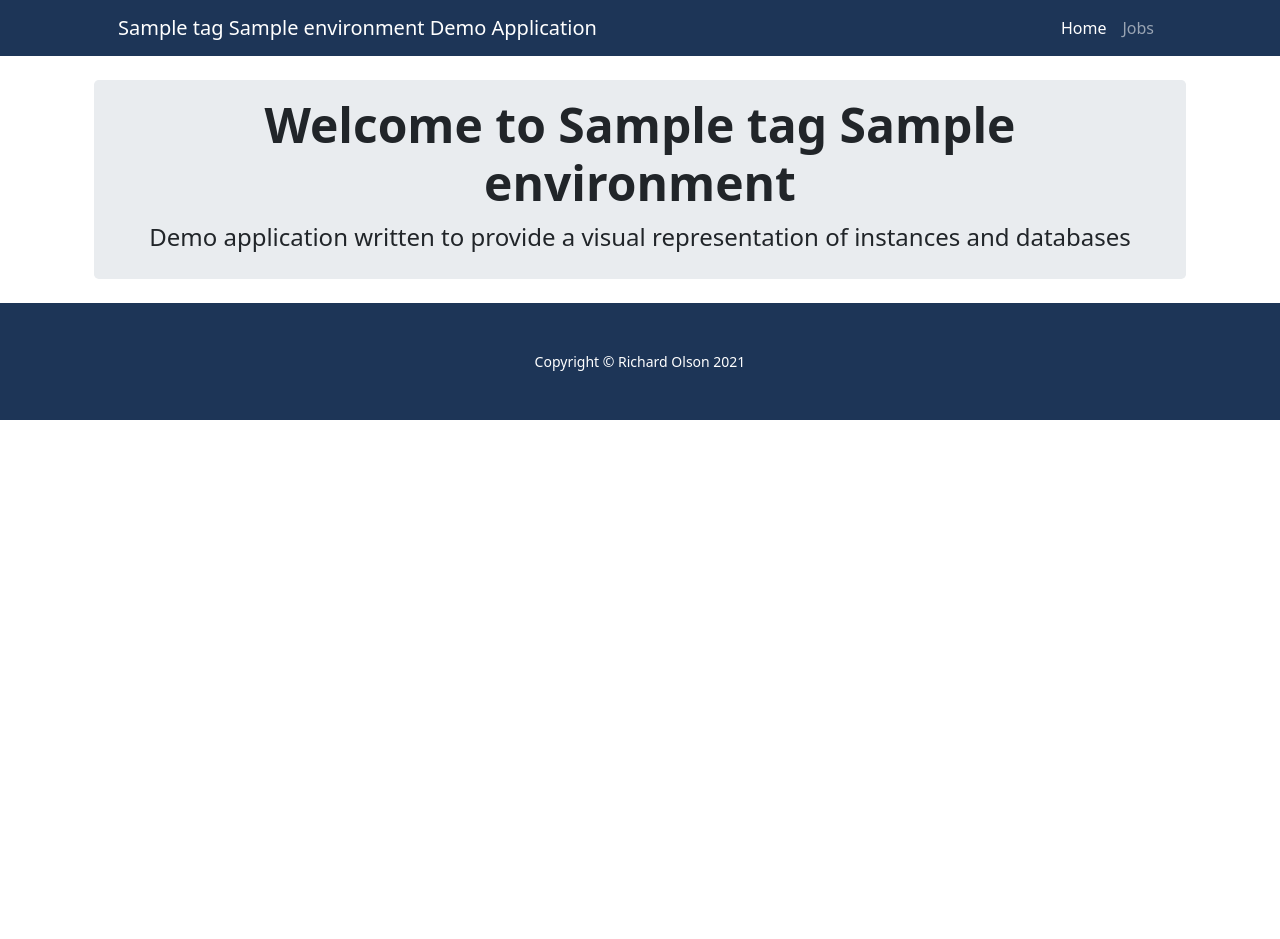
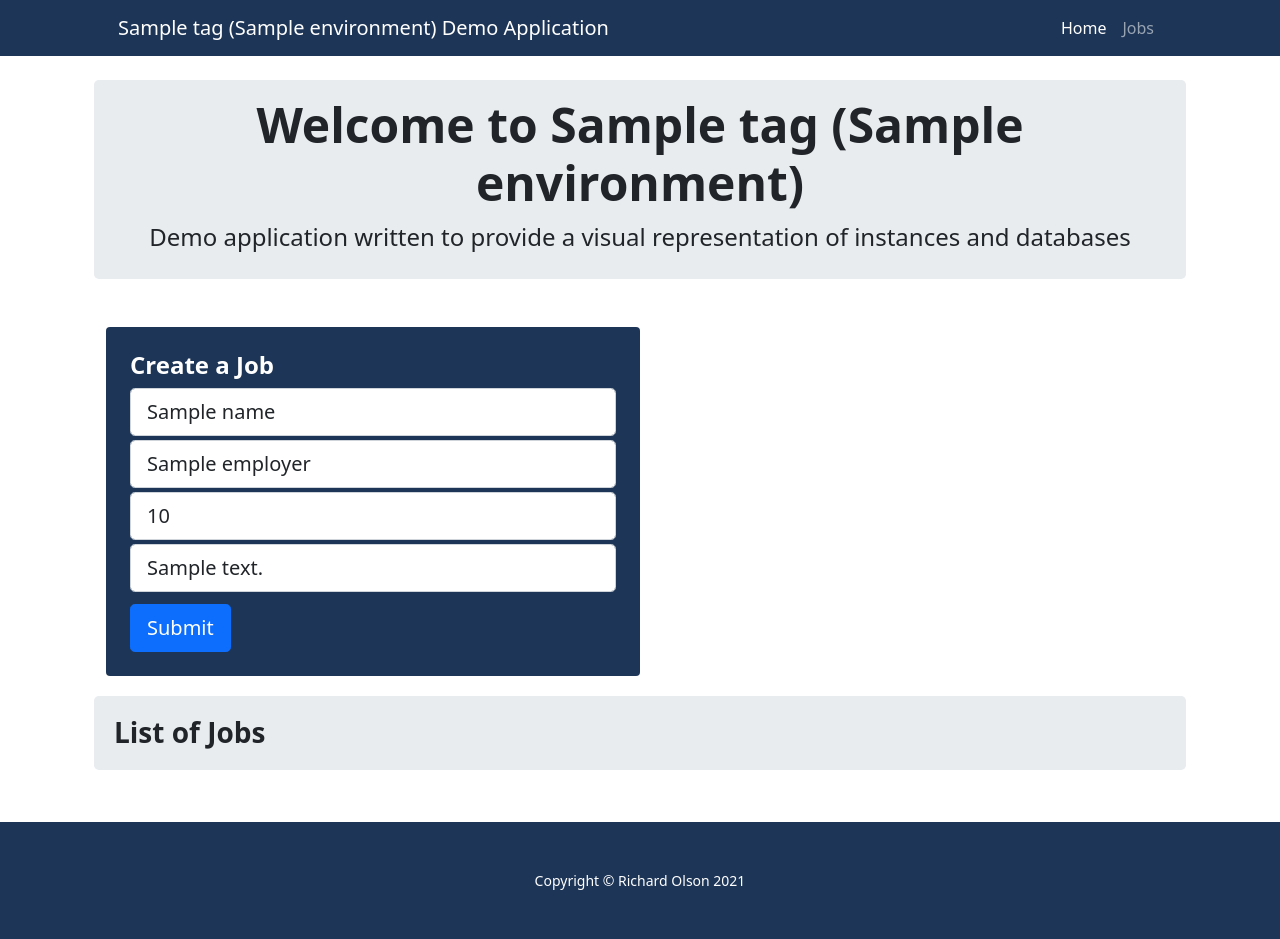
Before and after one commit to richard-olson/basic_web_app, a Flask app: template basic_web_app/templates/jobs.html in a window 1280 px wide. Before the commit the page ends 420 px from the top, so only its background shows below. Run offline with Flask 2, Linux system fonts and the light colour scheme; the template is opened without the code that fills it: most values are stand-ins (such as "Sample title", 1, 10 or a date in 2020); parts of the project's set-up code (start-up, migrations or seed data) failed here and were passed over.

Commit message:
Made jobs page framework

```diff
--- a/basic_web_app/models.py
+++ b/basic_web_app/models.py
@@ -9,6 +9,7 @@ class Jobs(db.Model):
     created_date = db.Column(db.DateTime)
     description = db.Column(db.String(160))
     salary = db.Column(db.Integer)
+    employer = db.Column(db.String(64))
 
     def __repr__(self):
         return f'<Job ID: {self.id} Name: {self.name}>'
--- a/basic_web_app/templates/base.html
+++ b/basic_web_app/templates/base.html
@@ -15,7 +15,7 @@
 <!-- Responsive navbar-->
 <nav class="navbar navbar-expand-lg navbar-dark bg-dark">
     <div class="container px-lg-5">
-        <a class="navbar-brand">{{ cfg.tags.AppName }} {{ cfg.tags.Environment }} Demo Application{% if diagnostic == True %} Diagnostic Page {% endif %}</a>
+        <a class="navbar-brand">{{ cfg.tags.AppName }} ({{ cfg.tags.Environment }}) Demo Application{% if diagnostic == True %} Diagnostic Page {% endif %}</a>
         <button class="navbar-toggler" type="button" data-bs-toggle="collapse" data-bs-target="#navbarSupportedContent"
                 aria-controls="navbarSupportedContent" aria-expanded="false" aria-label="Toggle navigation"><span
                 class="navbar-toggler-icon"></span></button>
@@ -32,7 +32,7 @@
     <div class="container px-lg-4">
         <div class="p-2 p-lg-2 bg-light rounded-3 text-center">
             <div class="m-2 m-lg-2">
-                <h1 class="display-5 fw-bold">Welcome to {{ cfg.tags.AppName }} {{ cfg.tags.Environment }}</h1>
+                <h1 class="display-5 fw-bold">Welcome to {{ cfg.tags.AppName }} ({{ cfg.tags.Environment }})</h1>
                 <p class="fs-4">Demo application written to provide a visual representation of instances and
                     databases</p>
             </div>
--- a/basic_web_app/templates/index.html
+++ b/basic_web_app/templates/index.html
@@ -26,7 +26,7 @@
             </div>
             <div class="col-xl-3 col-md-6">
                 <div class="card bg-dark text-white mb-4">
-                    <div class="card-body text-center fw-bold">Current Database Zone</div>
+                    <div class="card-body text-center fw-bold">Current Database Instance</div>
                     <p class="text-center {% if db_id == 'ERROR' %}text-danger">Database Error{% else %}text-white">
                         {% for db in database %}{% if db_id == db.DBInstanceIdentifier %}{{ db.AvailabilityZone }}{% endif %}{% endfor %}{% endif %}</p>
                 </div>
--- a/basic_web_app/templates/jobs.html
+++ b/basic_web_app/templates/jobs.html
@@ -1,3 +1,32 @@
 {% extends "base.html" %}
 {% block content %}
+<section class="pt-4">
+    <div class="container px-lg-5 ">
+        <form method="POST" class="account-form">
+            <!-- Email address input-->
+            <div class="row">
+                <div class="col-xl-6 bg-dark p-4 rounded">
+                    <h2 class="fs-4 fw-bold text-white">Create a Job</h2>
+                    <input class="form-control form-control-lg mb-1" name="name" type="text" placeholder="Job Name" value="{{name}}"/>
+                    <input class="form-control form-control-lg mb-1" name="employer" type="text" placeholder="Employer" value="{{employer}}"/>
+                    <input class="form-control form-control-lg mb-1" name="salary" type="text" placeholder="Salary" value="{{salary}}"/>
+                    <input class="form-control form-control-lg mb-1" name="description" type="text" placeholder="Description" value="{{description}}"/>
+                <div class="col-auto"><button class="btn btn-primary btn-lg mt-2" type="submit">Submit</button></div>
+            {% if error %}
+                <div class="text-center text-danger mb-3">{{error}}</div>
+            {% endif %}
+                </div>
+            </div>
+        </form>
+    </div>
+</section>
+<header class="py-1 mt-3 mb-5">
+    <div class="container px-lg-4">
+        <div class="p-md-1 bg-light rounded-3 text-start">
+            <div class="m-3">
+                <h3 class=" fw-bold">List of Jobs</h3>
+            </div>
+        </div>
+    </div>
+</header>
 {% endblock %}
--- a/basic_web_app/workers.py
+++ b/basic_web_app/workers.py
@@ -4,6 +4,7 @@ from . import (
     db,
     logger
 )
+from typing import Optional
 
 from flask import current_app as app
 
@@ -135,3 +136,6 @@ def get_cloudwatch_data(region, asg_name):
         response = 0
 
     return response
+
+# def create_job(name: str, employer: str, salary:int, description: str) -> Optional[Job]:
+#     pass
```
Also changed, not shown: basic_web_app/routes.py (+49 -3 lines).
